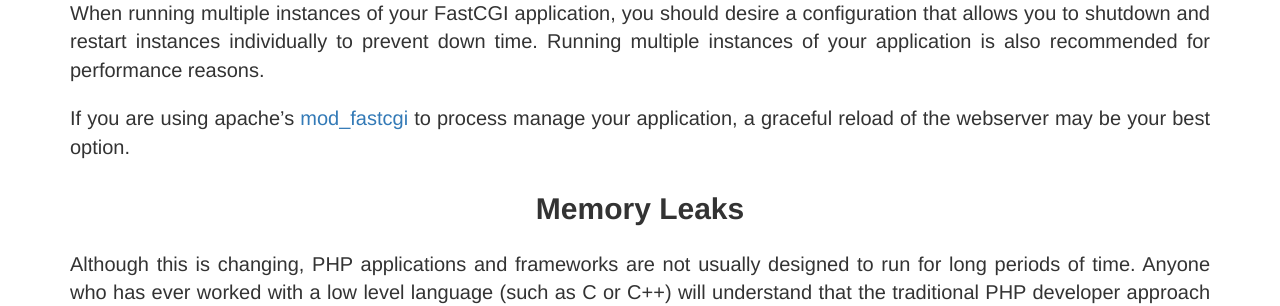
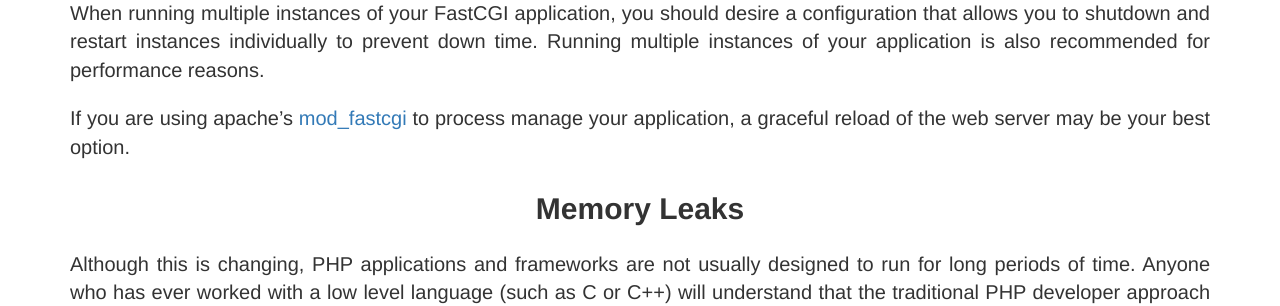
Before and after one commit to PHPFastCGI/phpfastcgi.github.io, a Jekyll site: the page built from _posts/2015-08-21-should-I-use-phpfastcgi.markdown, in a window 1280 px wide and 900 px high, scrolled down 1330 px. Shown: the part 153-459 px from the top of the window. Built offline with Jekyll 4.4.1, drawn with Linux system fonts in a browser that asks for light colours; comment, search, counter and statistics services are not loaded.

Commit message:
Consistent use of 'web server' rather than 'webserver'

```diff
--- a/_posts/2015-08-21-should-I-use-phpfastcgi.markdown
+++ b/_posts/2015-08-21-should-I-use-phpfastcgi.markdown
@@ -39,7 +39,7 @@ I am currently working on features to ensure that shutdown signals cause PHPFast
 
 When running multiple instances of your FastCGI application, you should desire a configuration that allows you to shutdown and restart instances individually to prevent down time. Running multiple instances of your application is also recommended for performance reasons.
 
-If you are using apache's [mod_fastcgi][mod_fastcgi] to process manage your application, a graceful reload of the webserver may be your best option.
+If you are using apache's [mod_fastcgi][mod_fastcgi] to process manage your application, a graceful reload of the web server may be your best option.
 
 ## Memory Leaks
 
```
